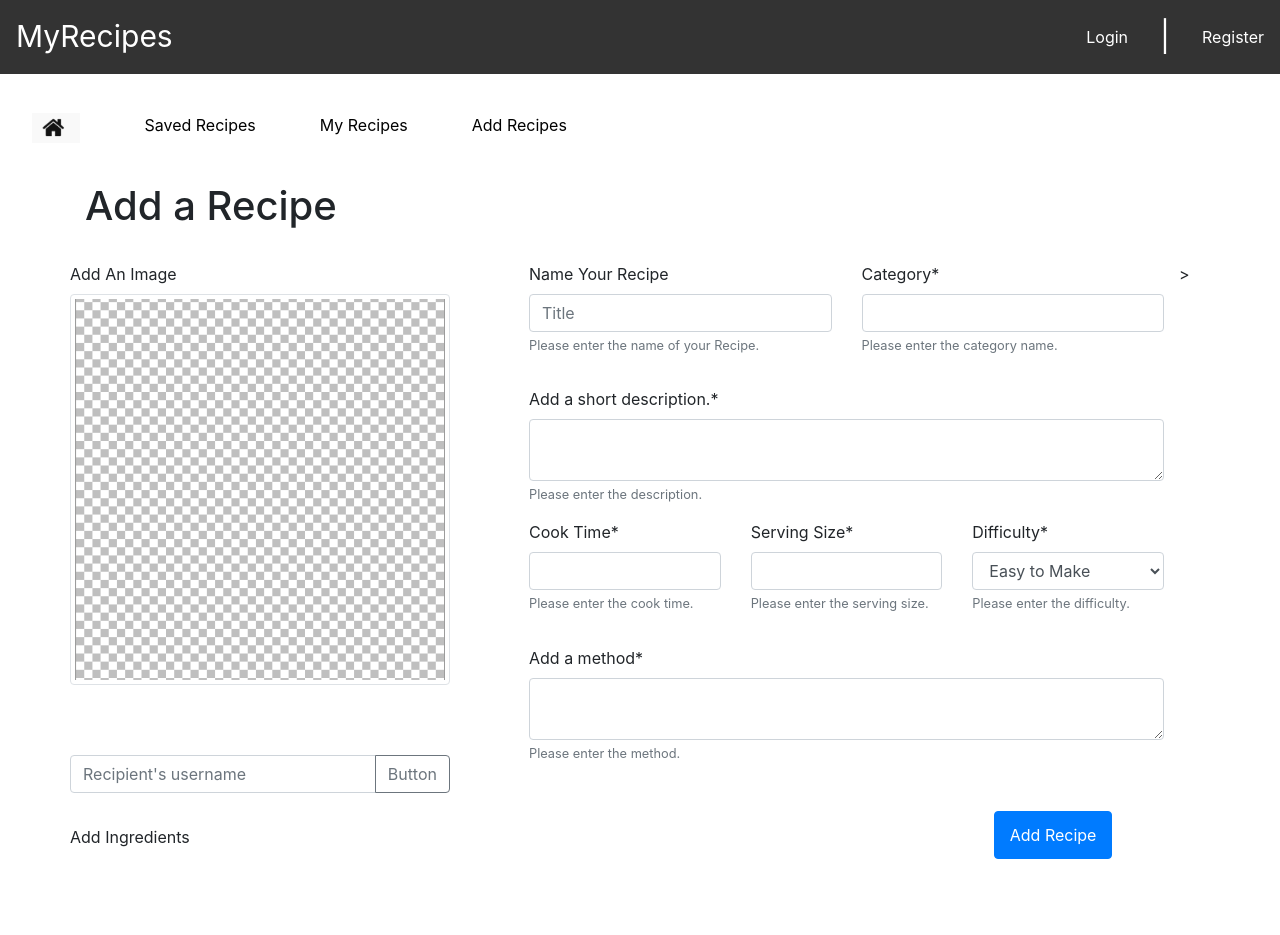
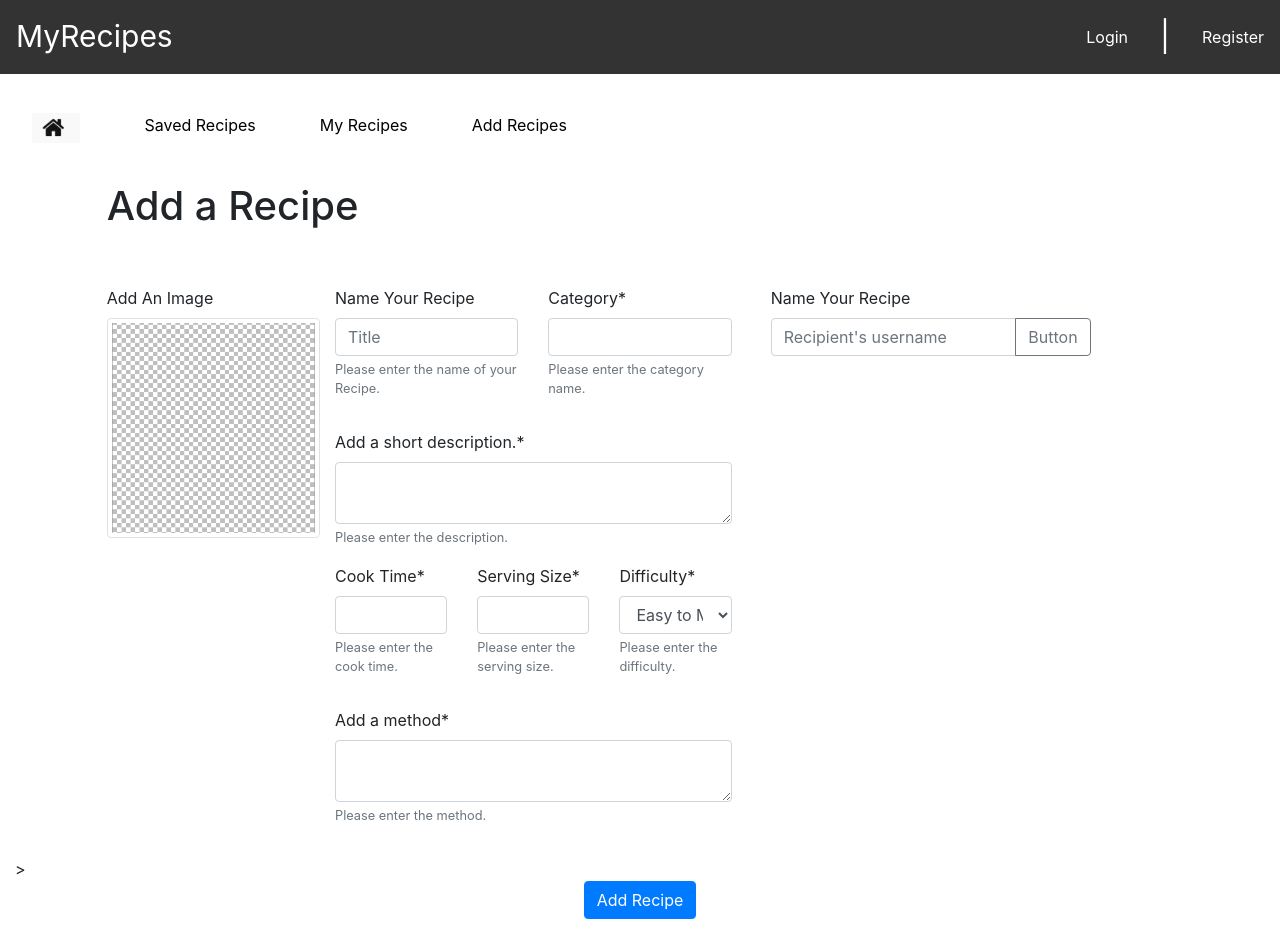
Before and after one commit to 2253612C/ITECHGroupProject, a Django app: template templates/recipeSite/addRecipe.html in a window 1280 px wide. Before the commit the page ends 859 px from the top, so only its background shows below. Run offline with Django 3.2, Linux system fonts and the light colour scheme; the template is opened without the code that fills it: values that come from a table or form of the project are taken from there, others are empty; parts of the project's set-up code (start-up, migrations or seed data) failed here and were passed over; some libraries are stand-ins or nearby versions.

Commit message:
moved location of add ingredients list

```diff
--- a/templates/recipeSite/addRecipe.html
+++ b/templates/recipeSite/addRecipe.html
@@ -11,57 +11,41 @@ Add a Recipe
 {% block body_block %}
         <link rel="stylesheet" href="{% static 'css/addRecipe.css' %}">
         <script src="{% static "js/addRecipe.js" %}" crossorigin="anonymous"></script>
-        <div class="container">
+        <div class="container-fluid">
 
 
             <form method="post" action="." enctype="multipart/form-data">
 
               {% csrf_token %}
+
+              <div class="row">
+               <div class="offset-1 mb-5">
                 <h1>Add a Recipe</h1>
+                </div>
+
               </br>
+              </div>
+
               <div class="row">
 
 
-                <div class="col-md-4 mr-5">
+                  <div class="col-md-2 offset-1">
 
                     <div class="row mb-3">
                       <div class="thumbnail">
-
                         <label for= "imagefield">Add An Image</label>
-                        <img src="{% static 'images/blankimage.png' %}" id="imagefield" class="img-thumbnail img-fluid" width ="100%" alt="Blank Image">
-
+                        <img src="{% static 'images/blankimage.png' %}" id="imagefield" class="img-thumbnail img-fluid" width="500" height="600" alt="Blank Image">
                       </div>
-
                     </div>
 
                     <div class="row mb-3">
-
                       <div class="custom-file">
                           <input type="file" id="uploadImage" name="image" accept="image/*" style="display: none;">
                       </div>
                     </div>
-
-
-                  <div class="row mb-3">
-                    <div class="input-group mb-3">
-                      <input type="text" class="form-control" placeholder="Recipient's username" aria-label="Recipient's username" aria-describedby="basic-addon2">
-                      <div class="input-group-append">
-                        <button class="btn btn-outline-secondary" type="button" id="addIngredientButton">Button</button>
-                      </div>
-                    </div>
                   </div>
 
-
-                    <div class="row">
-                        <label for= "ingredientlist">Add Ingredients</label>
-                        <ul class="list-group col-md-12" id="ingredientlist">
-
-
-                        </ul>
-                    </div>
-                </div>
-
-                <div class="col-md-7 ml-3">
+                  <div class="col-md-4">
 
                       <div class="row">
 
@@ -76,13 +60,12 @@ Add a Recipe
                         </div>
                       </div>
 
-
                       <div class="row">
 
                         <div class="form-group col-md-12 mb-0">
                           <div class="non-resize">
                             {{ form.description|as_crispy_field }}
-                      <div>
+                          </div>
 
                         </div>
 
@@ -108,17 +91,43 @@ Add a Recipe
                         </div>
                       </div>
 
+
                   </div>
 
 
+                  <div class="col-md-3 ml-4">
 
-          <div class="row"></div>
+
+                    <div class="row">
+                      <label for= "ingredientInput">Name Your Recipe</label>
+                      <div class="input-group mb-3">
+
+                        <input type="text" id= "ingredientInput" class="form-control" placeholder="Recipient's username" aria-label="Recipient's username" aria-describedby="basic-addon2">
+                        <div class="input-group-append">
+                          <button class="btn btn-outline-secondary" type="button" id="addIngredientButton">Button</button>
+                        </div>
+                      </div>
+                    </div>
+
+                    <div class="row">
+                      <ul class="list-group col-md-12" id="ingredientlist">
+                      </ul>
+                  </div>
+
+                  </div>
+
+            </div>>
+
+            <div class="row justify-content-md-center">
+
+              <div class ="col-md-auto">
                 <div class="form-group">
                   <div class="custom-file">
-                <input id="add_recipe_button" class="btn btn-primary" type="submit"  name="submit" value="Add Recipe"/>
+                    <input class="btn btn-primary" type="submit"  name="submit" value="Add Recipe"/>
                   </div>
 
 
+                </div>
               </div>
 
             </div>
@@ -126,15 +135,7 @@ Add a Recipe
 
 
 
-            </div>>
-
-
-
-
-
-
             </form>
-
 
         </div>
 {% endblock %}
```
Lines whose indentation alone changed are shown as unchanged.
